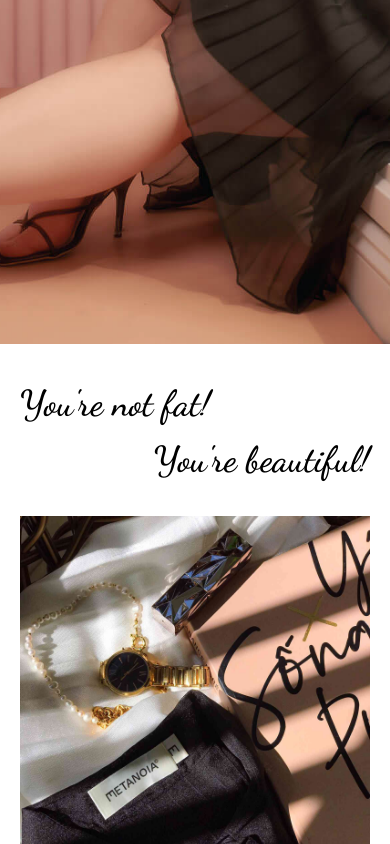
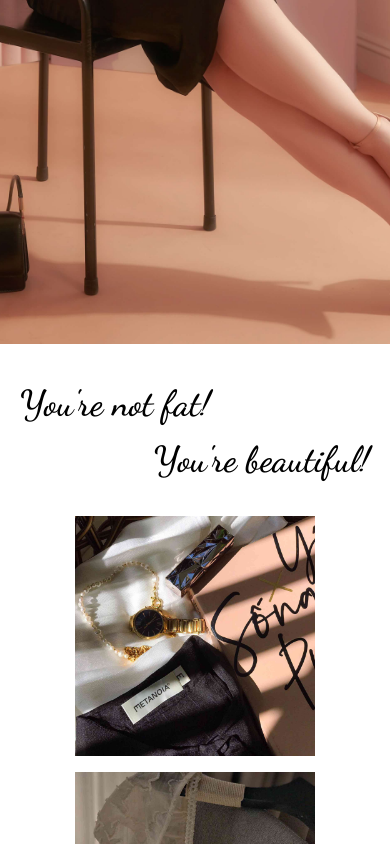
Before and after one commit to thanhleothanh/metanoiaClient, a Next.js app: page / in a window 390 px wide. Shown: the part 500-1344 px from the top of the page. Built offline with nearby package versions, Linux system fonts and the light colour scheme.

Commit message:
in attempt to fix this iphone/safari bugs, not appearing images

```diff
--- a/pages/index.js
+++ b/pages/index.js
@@ -53,9 +53,9 @@ export default function Products() {
         </div>
 
         <div className='mx-5 xs:mx-10 lg:mx-24 mt-10'>
-          <div className='grid grid-cols-1 sm:grid-cols-2 lg:grid-cols-3 gap-4 lg:gap-6'>
+          <div className='grid grid-cols-1 sm:grid-cols-2 lg:grid-cols-3 gap-4 lg:gap-6 place-items-center'>
             <h3
-              className='font-dancingScript font-semibold text-4xl xs:text-5xl sm:text-6xl lg:text-7xl sm:col-span-2 sm:pb-5 self-center'
+              className='font-dancingScript font-semibold text-4xl xs:text-5xl sm:text-6xl lg:text-7xl sm:col-span-2 sm:pb-5 place-self-start'
               style={{
                 transform: `translate(${offset / 100}px, ${offset / 17}px)`,
                 transition: `transform 0.3s`,
@@ -64,16 +64,16 @@ export default function Products() {
               You're not fat!
             </h3>
             <h3
-              className='font-dancingScript font-semibold text-4xl md:text-5xl lg:text-6xl sm:col-start-1 sm:row-start-2 lg:col-start-2 lg:row-start-2 lg:col-span-2 self-center text-right sm:text-left lg:text-right pb-5'
+              className='font-dancingScript font-semibold text-4xl md:text-5xl lg:text-6xl sm:col-start-1 sm:row-start-2 lg:col-start-2 lg:row-start-2 lg:col-span-2 self-center pb-5 place-self-end lg:place-self-center'
               style={{
-                transform: `translate(-${offset / 100}px, ${offset / 17}px)`,
+                transform: `translate(-${offset / 50}px, ${offset / 17}px)`,
                 transition: `transform 0.3s`,
               }}
             >
               You're beautiful!
             </h3>
             <div
-              className='squareImage sm:longImage relative max-w-2xl h-auto'
+              className='squareImage sm:longImage relative max-w-2xl w-60 '
               style={{
                 transform: `translate(-${offset / 80}px, 0px)`,
                 transition: `transform 0.3s`,
@@ -87,7 +87,7 @@ export default function Products() {
               />
             </div>
             <div
-              className='squareImage relative max-w-2xl h-auto'
+              className='squareImage relative max-w-2xl w-60 '
               style={{
                 transform: `translate(${offset / 80}px, 0px)`,
                 transition: `transform 0.3s`,
@@ -101,7 +101,7 @@ export default function Products() {
               />
             </div>
             <div
-              className='squareImage relative max-w-2xl h-auto'
+              className='squareImage relative max-w-2xl w-60 '
               style={{
                 transform: `translate(0px, ${offset / 100}px)`,
                 transition: `transform 0.3s`,
@@ -115,7 +115,7 @@ export default function Products() {
               />
             </div>
             <div
-              className='squareImage relative max-w-2xl h-auto'
+              className='squareImage relative max-w-2xl w-60 '
               style={{
                 transform: `translate(${offset / 130}px, 0px)`,
                 transition: `transform 0.3s`,
@@ -129,7 +129,7 @@ export default function Products() {
               />
             </div>
             <div
-              className='squareImage relative max-w-2xl h-auto'
+              className='squareImage relative max-w-2xl w-60 '
               style={{
                 transform: `translate(${offset / 80}px,0px)`,
                 transition: `transform 0.3s`,
@@ -143,7 +143,7 @@ export default function Products() {
               />
             </div>
             <div
-              className='squareImage relative max-w-2xl h-auto'
+              className='squareImage relative max-w-2xl w-60 '
               style={{
                 transform: `translate(-${offset / 100}px, ${offset / 100}px)`,
                 transition: `transform 0.3s`,
@@ -157,7 +157,7 @@ export default function Products() {
               />
             </div>
             <div
-              className='wideImage relative max-w-2xl h-auto sm:hidden lg:inline'
+              className='wideImage relative max-w-2xl w-60  sm:hidden lg:inline'
               style={{
                 transform: `translate(${offset / 100}px, -${offset / 100}px)`,
                 transition: `transform 0.3s`,
@@ -173,7 +173,7 @@ export default function Products() {
             <p
               className='text-sm sm:text-base self-center text-right mt-5'
               style={{
-                transform: `translate(-${offset / 80}px, 0px)`,
+                transform: `translate(${offset / 80}px, 0px)`,
                 transition: `transform 0.3s`,
               }}
             >
```
